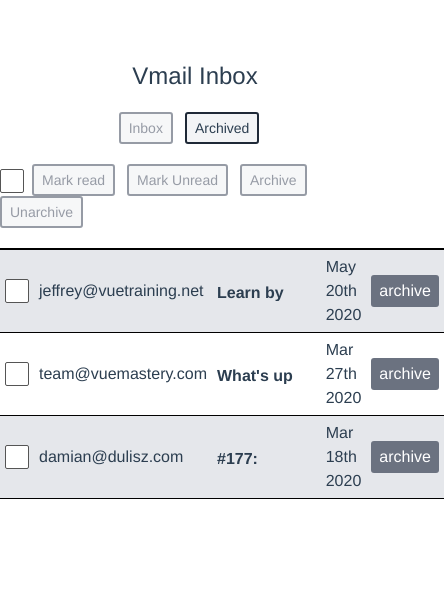
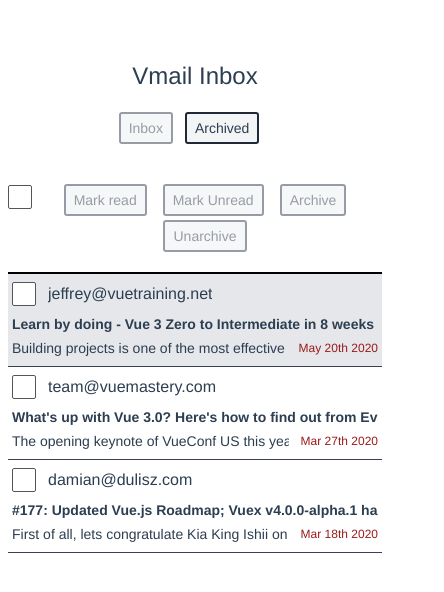
Before and after one commit to Abolfazl-JD/gmail-clone, a Vue app: page / in a window 390 px wide. Shown: the top 592 px of the page, 444 px wide, since content can reach past the window. Built offline with nearby package versions, Linux system fonts and the light colour scheme; data requests are answered from the project's data file.

Commit message:
make gmail-clone responsive

```diff
--- a/db.json
+++ b/db.json
@@ -25,7 +25,7 @@
       "body": "First of all, lets congratulate Kia King Ishii on joining the Vue.js core team! 🎉 He has been doing an incredible job building vuex-orm and will now focus on working on the next versions of Vuex.\n\nSpeaking of which – Vuex v4.0.0-alpha.1 has just been released! This is the version of Vuex that will work with Vue 3.0 but keep the familiar API you know from the current version.",
       "sentAt": "2020-03-18T18:25:43.511Z",
       "archived": false,
-      "read": true
+      "read": false
     },
     {
       "id": 4,
--- a/src/components/BulkActionBar.vue
+++ b/src/components/BulkActionBar.vue
@@ -27,7 +27,7 @@
 </script>
 
 <template>
-    <div class="max-w-1000px text-left mx-auto mb-5">
+    <div class="max-w-1000px text-left mx-auto mb-5 flex mt-10 md:mt-0">
         <span class="checkbox">
             <input
             type="checkbox"
@@ -35,7 +35,7 @@
             :class="[someSelected ? 'partial-check' : '']"
             @click="bulkSelect">
         </span>
-        <span class="buttons ml-2">
+        <span class="buttons ml-2 flex flex-wrap gap-1 justify-center md:block">
             <button
             class="functional-btn"
             @click="emailSelection.selectedOperation(e => e.read = true)"
--- a/src/components/MailModal.vue
+++ b/src/components/MailModal.vue
@@ -59,9 +59,9 @@
     <div
     @click.self="emit('change-opened-email' , null)"
     class="fixed inset-0 bg-gray-600 bg-opacity-50 overflow-y-auto h-full w-full z-50">
-        <div class="relative top-[60px] mx-auto p-5 border  shadow-lg rounded-md bg-white w-11/12 md:w-3/4" >
-            <div class="w-full text-left mb-5">
-                <button class="functional-btn" @click="archiveMail">
+        <div class="relative top-[60px] mx-auto sm:p-5 py-2 border  shadow-lg rounded-md bg-white w-11/12 md:w-3/4" >
+            <div class="w-full text-left mb-5 flex space-y-2 flex-wrap justify-center items-center">
+                <button class="functional-btn self-end" @click="archiveMail">
                     {{ email.archived ? 'unarchive' : 'archive' }} (e)
                 </button>
                 <button class="functional-btn" @click="gmailBox.toggleEmailRead(email, !email.read)">
@@ -70,7 +70,7 @@
                 <button class="functional-btn"  @click="changeOpenedMail('pre')"> Older (j) </button>
                 <button class="functional-btn" @click="changeOpenedMail('next')"> Newer (k)</button>
             </div>
-            <div class="email-display px-10 py-5">
+            <div class="email-display px-2 sm:px-10 py-5">
                 <h2 class="mb-5 text-lg">
                     Subject: <strong> {{ email.subject }} </strong>
                 </h2>
--- a/src/components/MailTable.vue
+++ b/src/components/MailTable.vue
@@ -28,6 +28,7 @@
 </script>
 
 <template>
+    <div class="px-2 md:px-0">
         <div class="text-2xl mb-5 flex justify-center gap-2">
             <transition name="title-change" mode="out-in">
                 <span v-if="gmailBox.windowType === 'inbox'">Vmail Inbox</span>
@@ -36,37 +37,39 @@
         </div>
         <WindowChooser />
         <BulkActionBar :gmails="gmailBox.filteredGmails" />
-    <table class="max-w-1000px m-auto border-collapse border-t-2 border-black">
-        <transition-group name="row" tag="tbody">
-            <tr
-            class="h-14 gmail-items"
+        <transition-group class="max-w-1000px m-auto border-collapse border-t-2 border-black" name="row" tag="div">
+            <div
+            class="md:grid grid-cols-12 border-b border-gray-700 py-2 px-1 w-full"
             v-for="email in gmailBox.filteredGmails"
             :key="email.id"
             :class="['cursor-pointer', email.read ? 'bg-gray-200' : '']"
             @click="changeOpenedEmail(email)">
-                <td class="table-items">
+                <div class="col-span-3 text-left space-x-3 flex">
                     <input
                     type="checkbox"
                     @click.stop="emailSelection.toggle(email)"
                     :checked="emailSelection.gmails.has(email)">
-                </td>
-                <td class="table-items"> {{ email.from }}</td>
-                <td class="table-items">
-                    <p class="overflow-y-hidden m-0 max-h-1.2em">
-                        <strong> {{ email.subject.slice(0 , 40) }} ... </strong> - {{ email.body }}
-                    </p>
-                </td>
-                <td class="table-items w-120px"> {{ format(new Date(email.sentAt), 'MMM do yyyy') }} </td>
-                <td class="table-items">
+                    <span class="overflow-hidden whitespace-nowrap overflow-ellipsis"> {{ email.from }}</span>
+                </div>
+                <div class="col-span-6 h-full flex items-center text-left overflow-hidden whitespace-nowrap overflow-ellipsis text-sm mt-2 md:(text-15px mt-0)">
+                    <strong> {{ email.subject }}</strong>
+                    <span class="hidden md:inline-block overflow-hidden whitespace-nowrap overflow-ellipsis"> - {{ email.body }}</span>
+                </div>
+                <div class="md:hidden pt-1 space-x-3 overflow-hidden whitespace-nowrap overflow-ellipsis text-left w-full flex justify-between items-center">
+                    <span class="text-sm overflow-hidden whitespace-nowrap overflow-ellipsis"> {{ email.body }} </span>
+                    <span class="text-xs text-red-800"> {{ format(new Date(email.sentAt), 'MMM do yyyy') }} </span>
+                </div>
+                <div class="col-span-2 tex-center hidden md:block"> {{ format(new Date(email.sentAt), 'MMM do yyyy') }} </div>
+                <div>
                     <button
-                    class="bg-gray-500 px-2 py-1 text-white"
+                    class="bg-gray-500 px-2 py-1 hidden md:block text-white col-span-1"
                     @click.stop="gmailBox.toggleArchiveEmail(email, !email.archived)">
                         {{ email.archived ? 'unarchive' : 'archive' }}
                     </button>
-                </td>
-            </tr>
+                </div>
+            </div>
         </transition-group>
-    </table>
+    </div>
     <MailModal
     v-if="openedGmail"
     :email="openedGmail"
```
Lines whose indentation alone changed are shown as unchanged.
